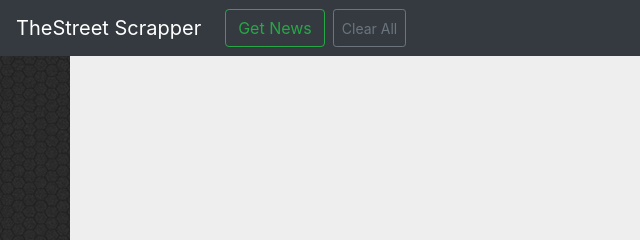
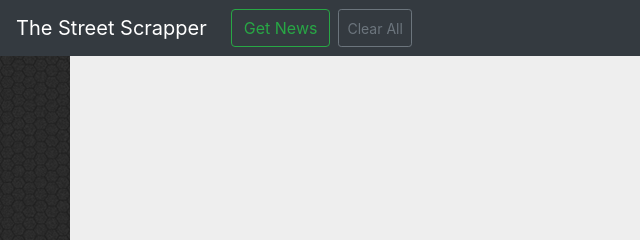
Before and after one commit to BogacSabuncu/NewsScrapper, a website: page public/index.html in a window 1280 px wide. Shown: the top 240 px of the page, 0-640 px from the left. Drawn offline with nearby package versions, Linux system fonts and the light colour scheme; no server answers.

Commit message:
changed the name again

```diff
--- a/public/index.html
+++ b/public/index.html
@@ -21,7 +21,7 @@
 
 <body>
     <nav class="navbar navbar-expand-lg navbar-dark bg-dark">
-        <a class="navbar-brand" href="./index.html">TheStreet Scrapper</a>
+        <a class="navbar-brand" href="./index.html">The Street Scrapper</a>
         <button class="navbar-toggler" type="button" data-toggle="collapse" data-target="#navbarNavAltMarkup" aria-controls="navbarNavAltMarkup" aria-expanded="false" aria-label="Toggle navigation">
           <span class="navbar-toggler-icon"></span>
         </button>
```
